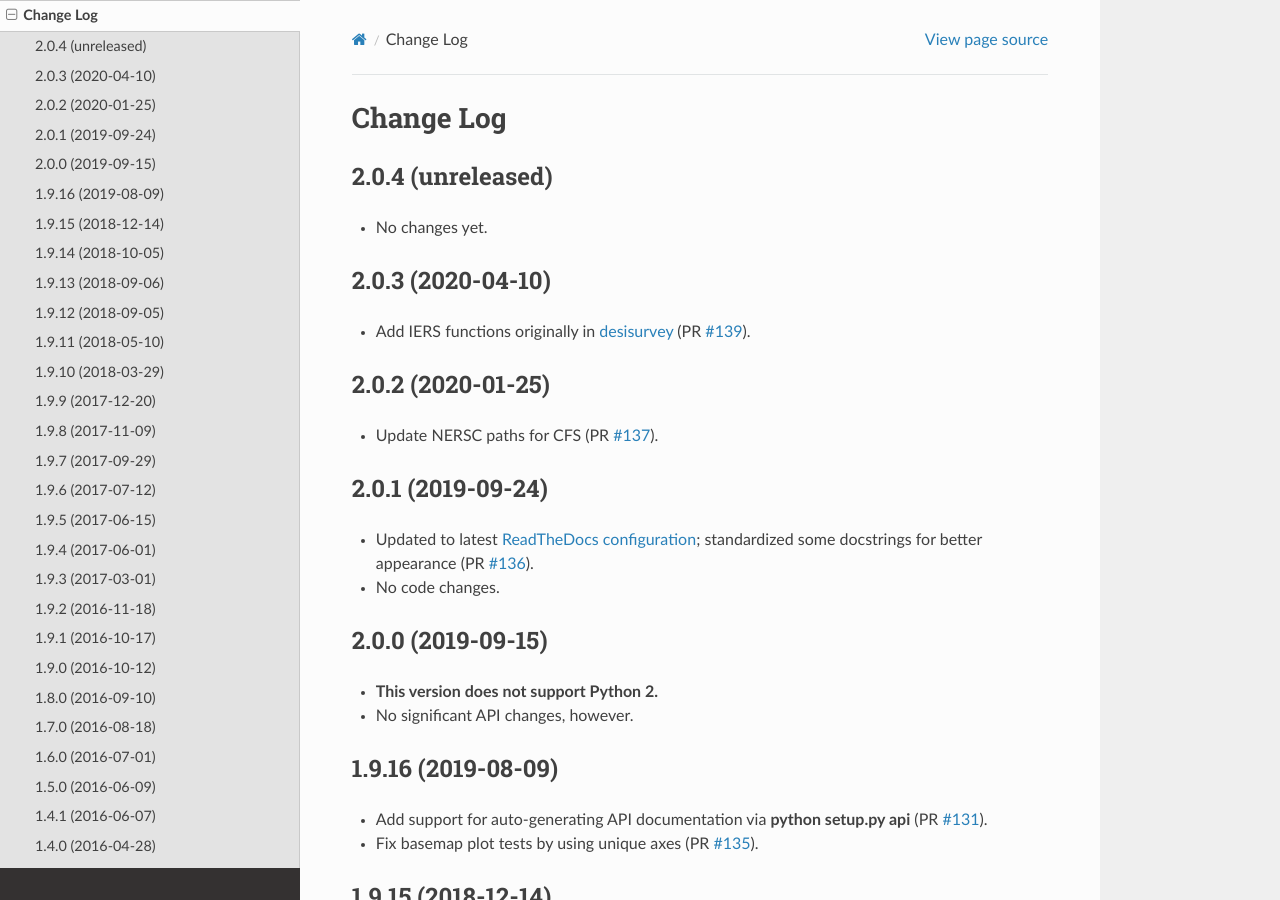
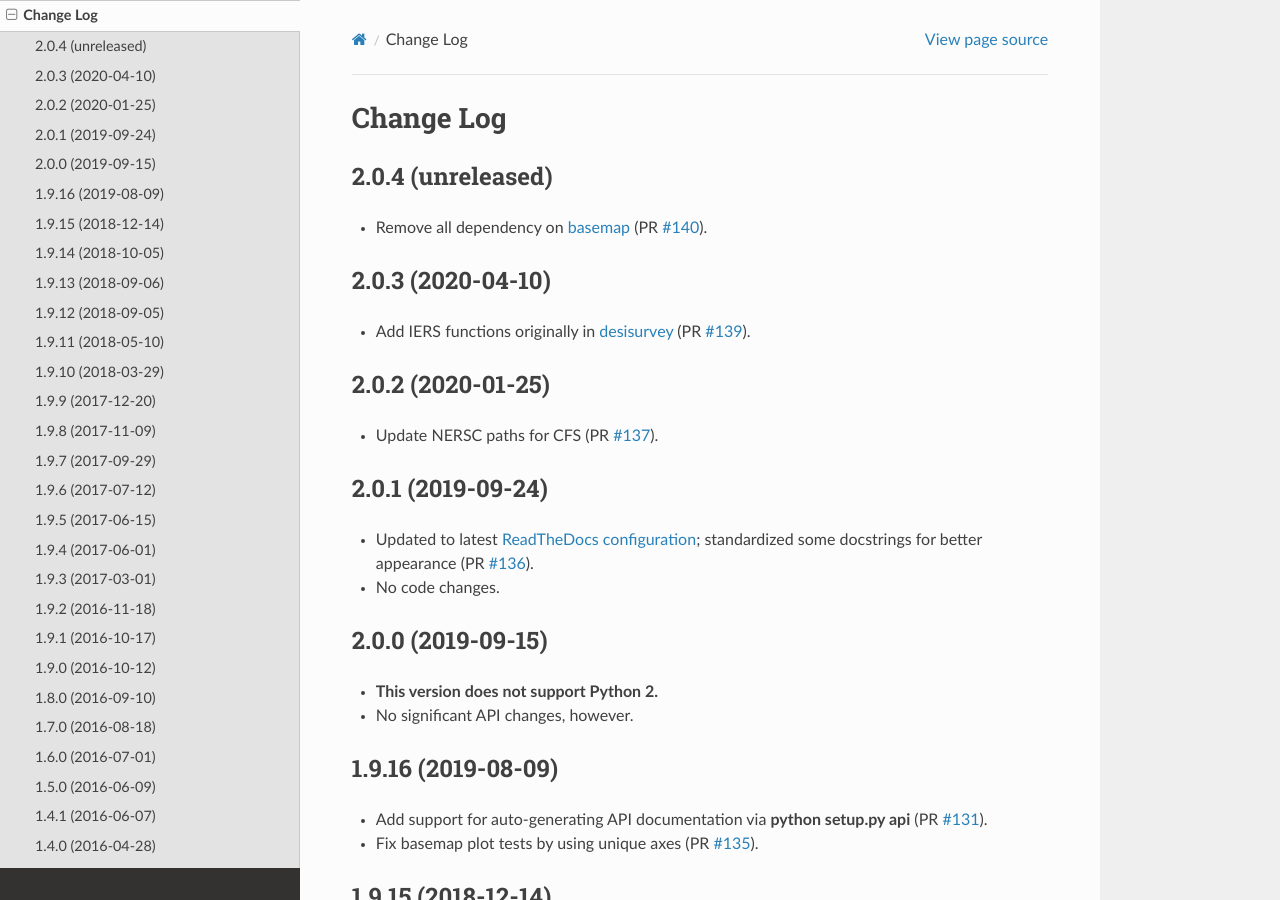
Before and after one commit to desihub/desiutil, a Sphinx documentation site: the page built from doc/changes.rst, in a window 1280 px wide and 900 px high. Built offline with Sphinx 7.4.7 and the Read the Docs theme 2.0.0, drawn with Linux system fonts in a browser that asks for light colours.

Commit message:
update change log

```diff
--- a/doc/changes.rst
+++ b/doc/changes.rst
@@ -5,7 +5,9 @@ Change Log
 2.0.4 (unreleased)
 ------------------
 
-* No changes yet.
+* Remove all dependency on basemap_ (PR `#140`_).
+
+.. _`#140`: https://github.com/desihub/desiutil/pull/140
 
 2.0.3 (2020-04-10)
 ------------------
```
